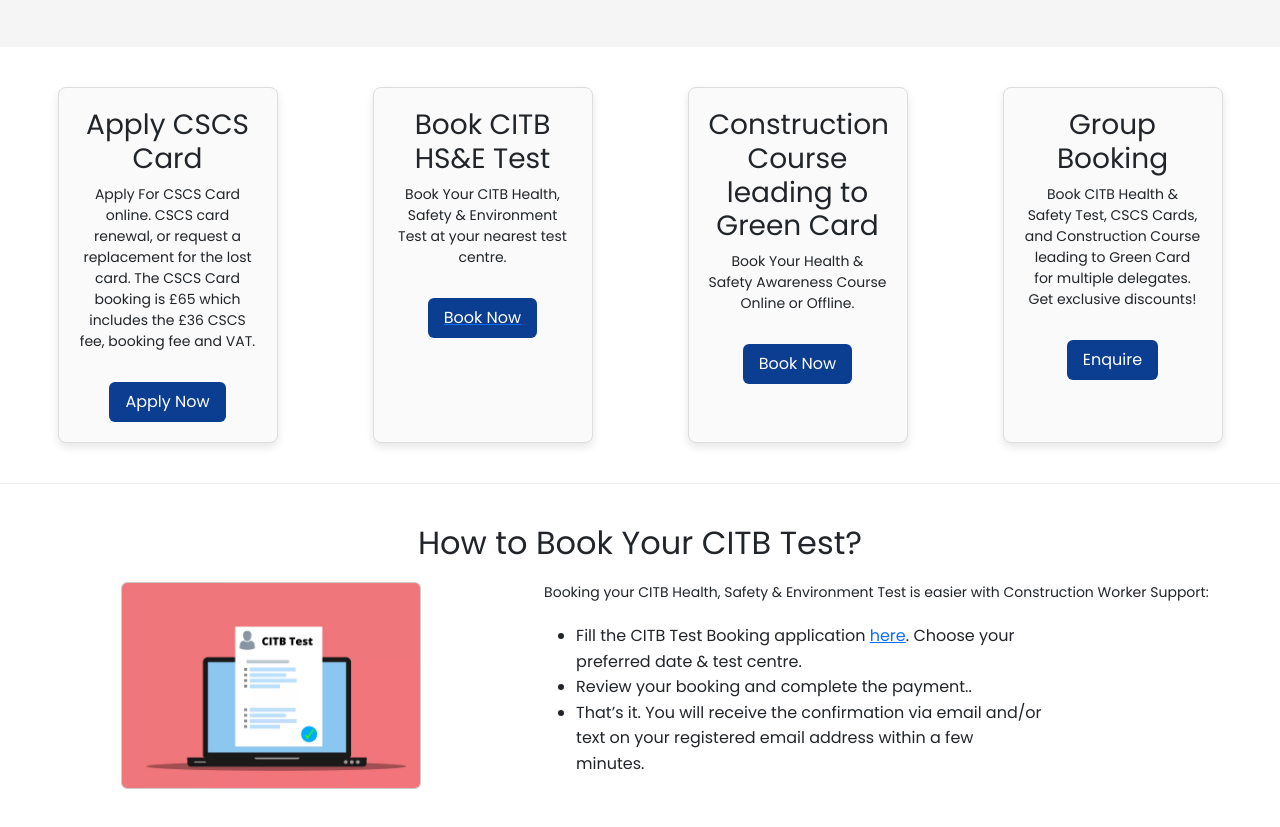
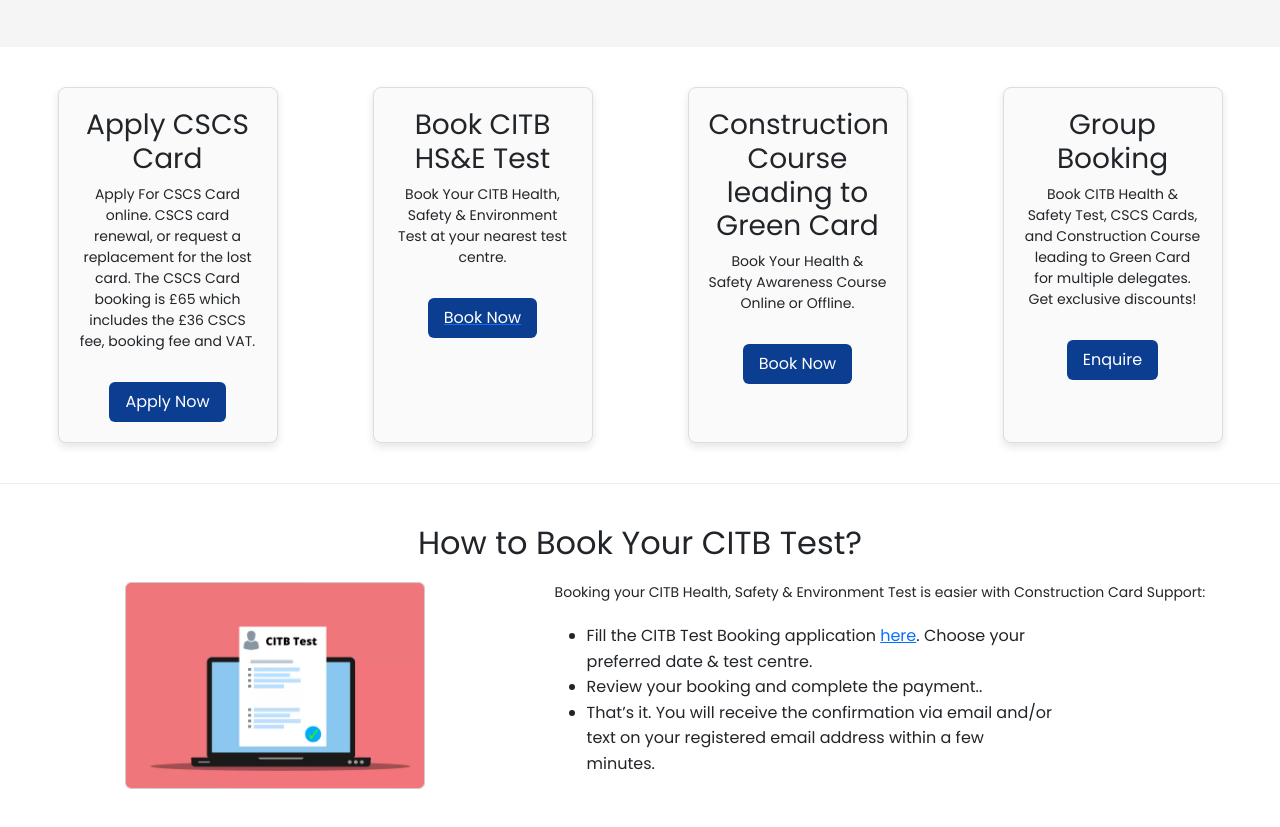
Before and after one commit to Grumpy1307/CMS, a plain HTML site: page index.html in a window 1280 px wide. Shown: the part 267-1094 px from the top of the page. Drawn offline with nearby package versions, Linux system fonts and the light colour scheme.

```diff
--- a/index.html
+++ b/index.html
@@ -3,7 +3,7 @@
 <head>
     <meta charset="UTF-8" />
     <meta name="viewport" content="width=device-width, initial-scale=1" />
-    <title>Construction Worker Support</title>
+    <title>Construction Card Support</title>
     <link href="https://fonts.googleapis.com/css2?family=Poppins:wght@400;600&display=swap" rel="stylesheet">
     <link href="https://cdn.jsdelivr.net/npm/bootstrap@5.3.0/dist/css/bootstrap.min.css" rel="stylesheet">
     <link rel="stylesheet" href="css/styles.css" />
@@ -19,7 +19,7 @@
             <button class="btn btn-primary">I am looking for →</button>
         </div>
         <div class="hero-image">
-            <img src="images/hero.jpg" alt="Construction Worker" />
+            <img src="images/hero.jpg" alt="Construction Card" />
         </div>
     </section>
 
@@ -69,7 +69,7 @@
             ">
 
             <div>
-                <p>Booking your CITB Health, Safety & Environment Test is easier with Construction Worker Support:</p>
+                <p>Booking your CITB Health, Safety & Environment Test is easier with Construction Card Support:</p>
                 <ul>
                     <li>Fill the CITB Test Booking application <a href="citb-test.html">here</a>. Choose your preferred date & test centre.</li>
                     <li>Review your booking and complete the payment..</li>
```
Also changed, not shown: 1 other file.
